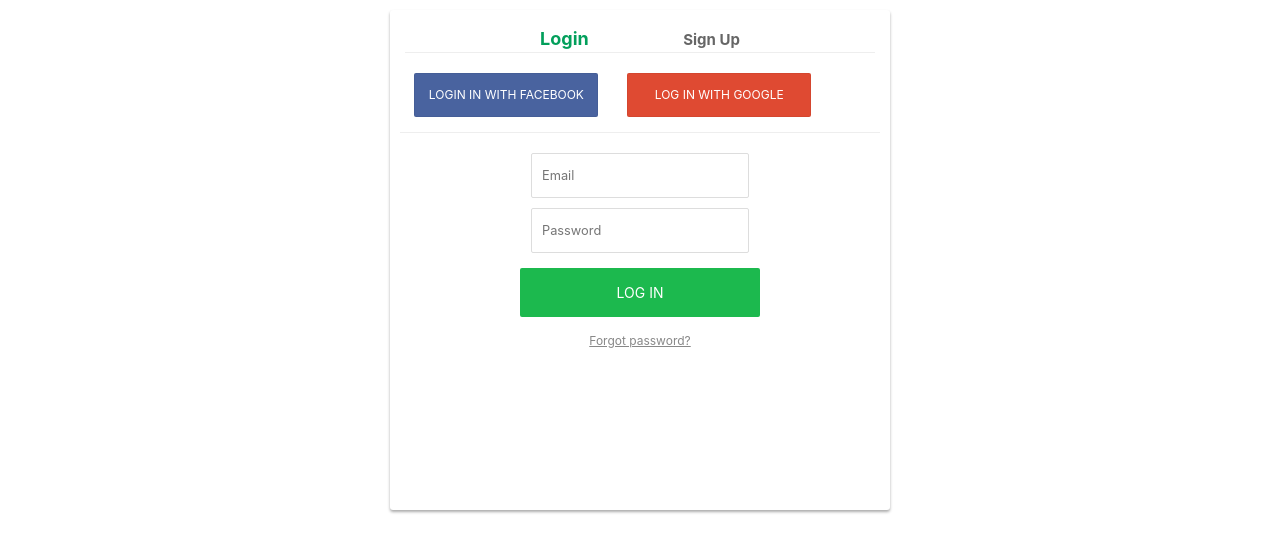
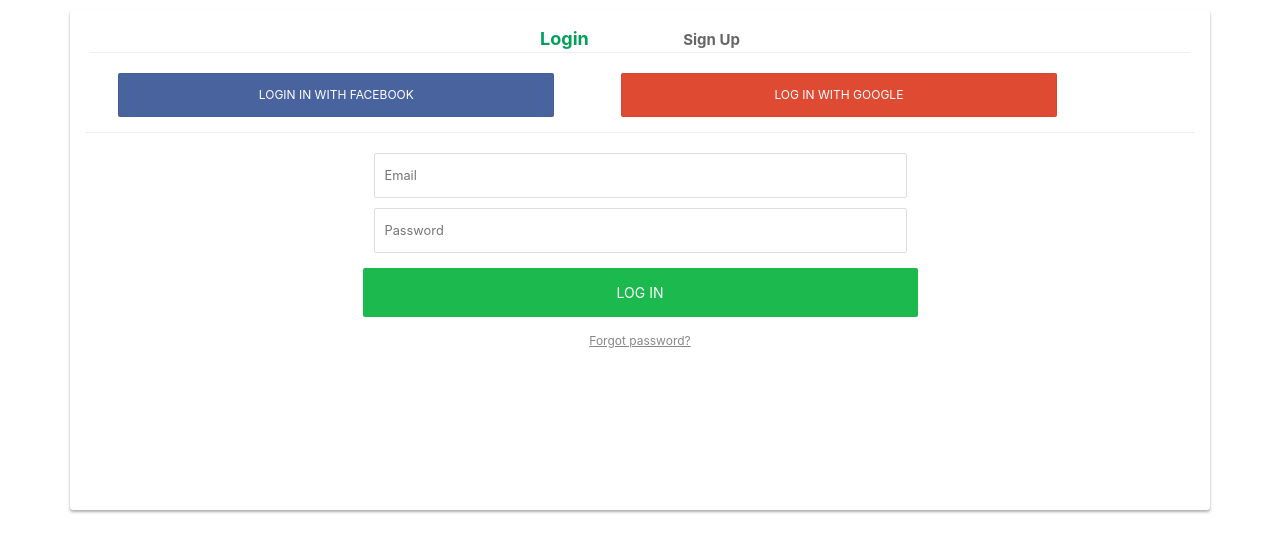
Before and after one commit to iZooGooD/uploadbox-cloud-storage-solution, a Flask app: page /members in a window 1280 px wide. Shown: the part 56-608 px from the top of the page. Run offline with Flask 2, Linux system fonts and the light colour scheme; some libraries are stand-ins or nearby versions.

Commit message:
Update members.html

```diff
--- a/templates/members.html
+++ b/templates/members.html
@@ -2,9 +2,9 @@
 
 {% block members %}
       <div class="container members">
+  <div class="row">
 
-
-        <div class="login-box">
+        <div class="login-box col">
           <div class="lb-header">
             <a href="#" class="active" id="login-box-link">Login</a>
             <a href="#" id="signup-box-link">Sign Up</a>
@@ -55,6 +55,7 @@
 
           </form>
         </div>
+      </div>
       </div>
 
 
```
